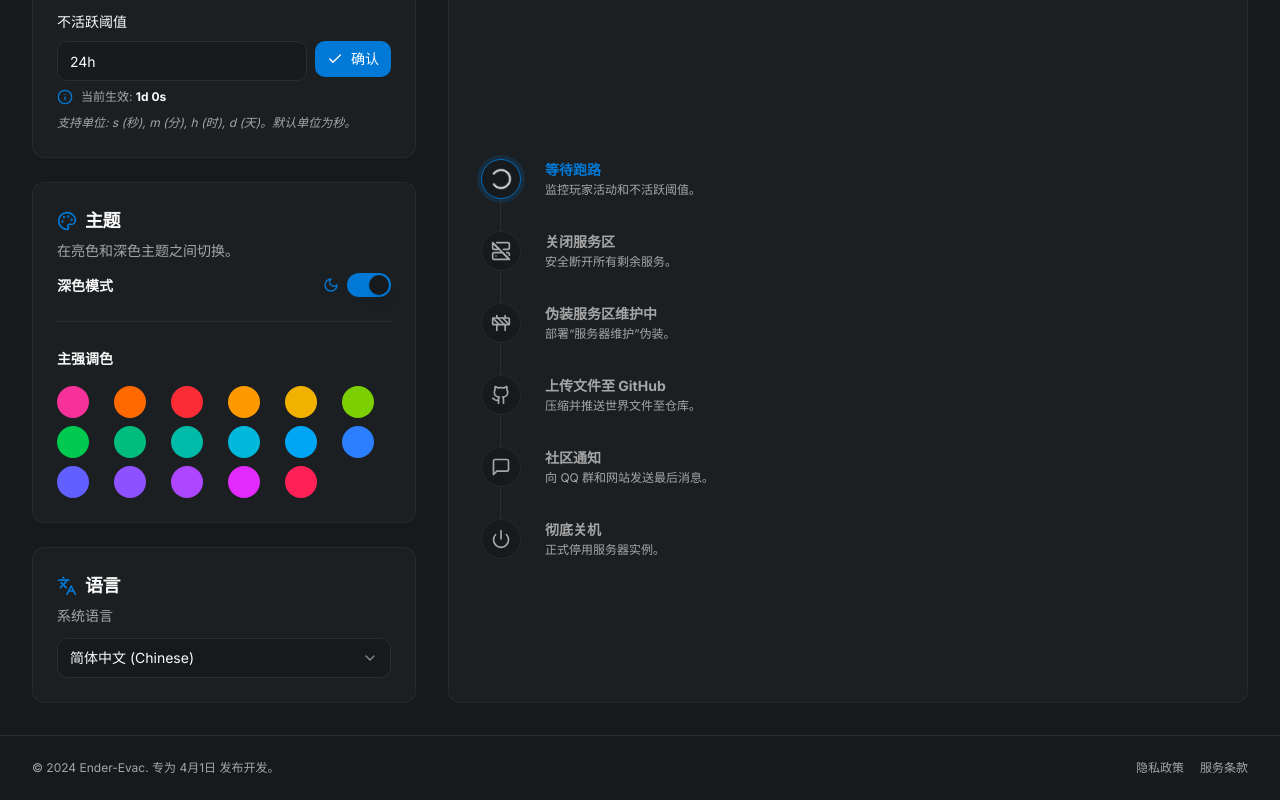
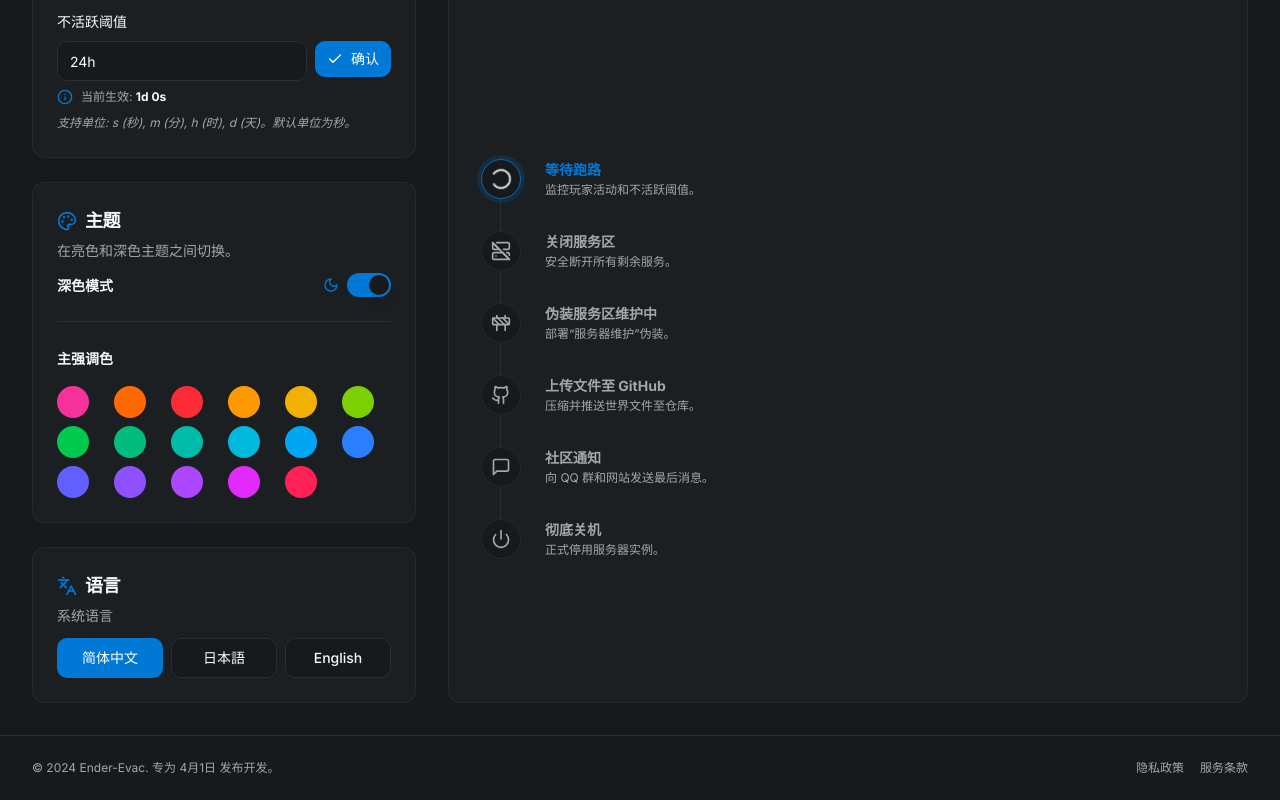
Before and after one commit to 07-iceven/EnderEvac, a Next.js app: page / in a window 1280 px wide. Shown: the part 436-1236 px from the top of the page. Built offline with nearby package versions, Linux system fonts and the light colour scheme.

Commit message:
改成中文、日语、英语三个按钮，不添加英文翻译 (_for element <Primitive.button>_)

```diff
--- a/src/components/dashboard/ConfigPanel.tsx
+++ b/src/components/dashboard/ConfigPanel.tsx
@@ -7,7 +7,6 @@ import { Input } from "@/components/ui/input"
 import { Button } from "@/components/ui/button"
 import { Separator } from "@/components/ui/separator"
 import { Switch } from "@/components/ui/switch"
-import { Select, SelectContent, SelectItem, SelectTrigger, SelectValue } from "@/components/ui/select"
 import { Tooltip, TooltipContent, TooltipProvider, TooltipTrigger } from "@/components/ui/tooltip"
 import { Info, Check, Clock, Palette, Languages, Moon, Sun } from "lucide-react"
 import { AppSettings, parseTimeToSeconds } from "@/hooks/use-simulated-app"
@@ -194,20 +193,28 @@ export function ConfigPanel({ settings, onUpdate, isDarkMode, setIsDarkMode }: C
           <CardDescription>{t.language.label}</CardDescription>
         </CardHeader>
         <CardContent>
-          <div className="space-y-2">
-            <Select
-              value={settings.language}
-              onValueChange={(val: Language) => onUpdate({ language: val })}
+          <div className="grid grid-cols-3 gap-2">
+            <Button
+              variant={settings.language === 'zh' ? 'default' : 'outline'}
+              onClick={() => onUpdate({ language: 'zh' })}
+              className="w-full text-xs sm:text-sm"
             >
-              <SelectTrigger className="w-full">
-                <SelectValue placeholder={t.language.select} />
-              </SelectTrigger>
-              <SelectContent>
-                <SelectItem value="zh">简体中文 (Chinese)</SelectItem>
-                <SelectItem value="en">English</SelectItem>
-                <SelectItem value="ja">日本語 (Japanese)</SelectItem>
-              </SelectContent>
-            </Select>
+              简体中文
+            </Button>
+            <Button
+              variant={settings.language === 'ja' ? 'default' : 'outline'}
+              onClick={() => onUpdate({ language: 'ja' })}
+              className="w-full text-xs sm:text-sm"
+            >
+              日本語
+            </Button>
+            <Button
+              variant={settings.language === 'en' ? 'default' : 'outline'}
+              onClick={() => onUpdate({ language: 'en' })}
+              className="w-full text-xs sm:text-sm"
+            >
+              English
+            </Button>
           </div>
         </CardContent>
       </Card>
```
